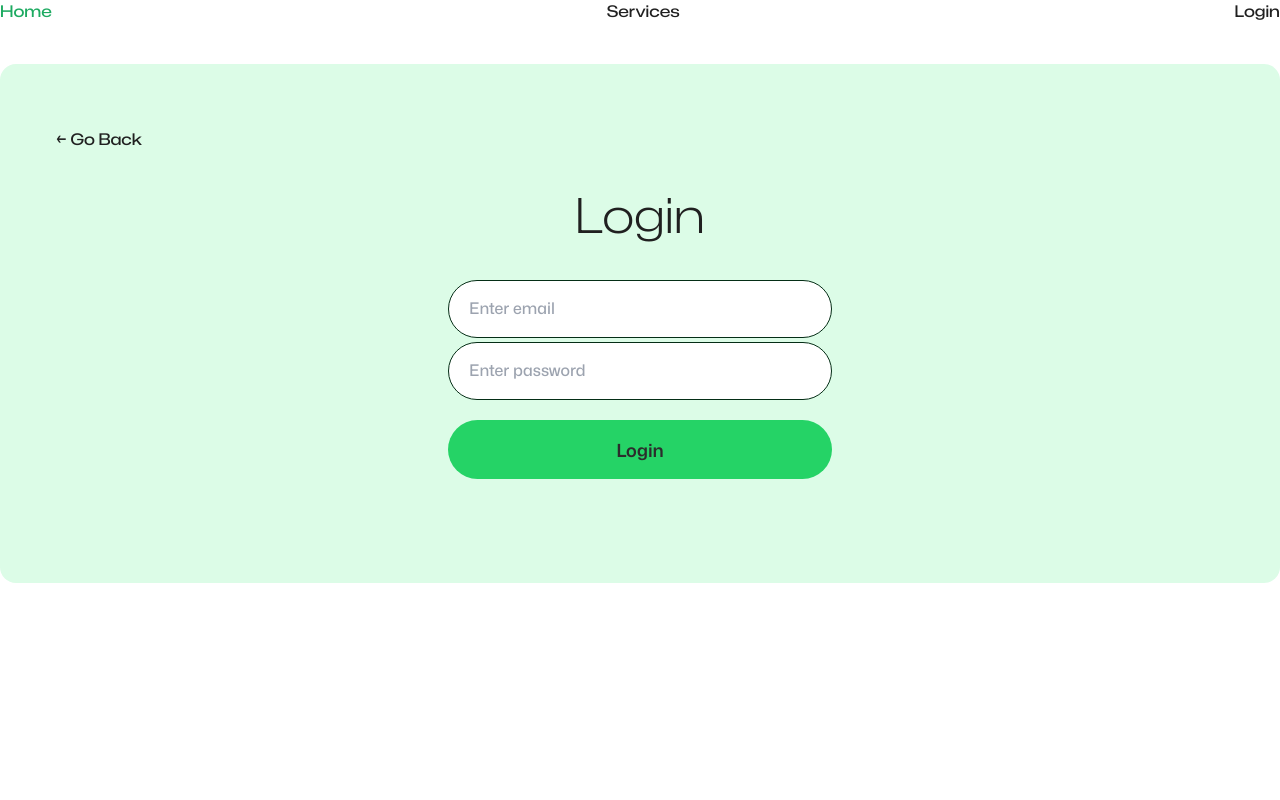
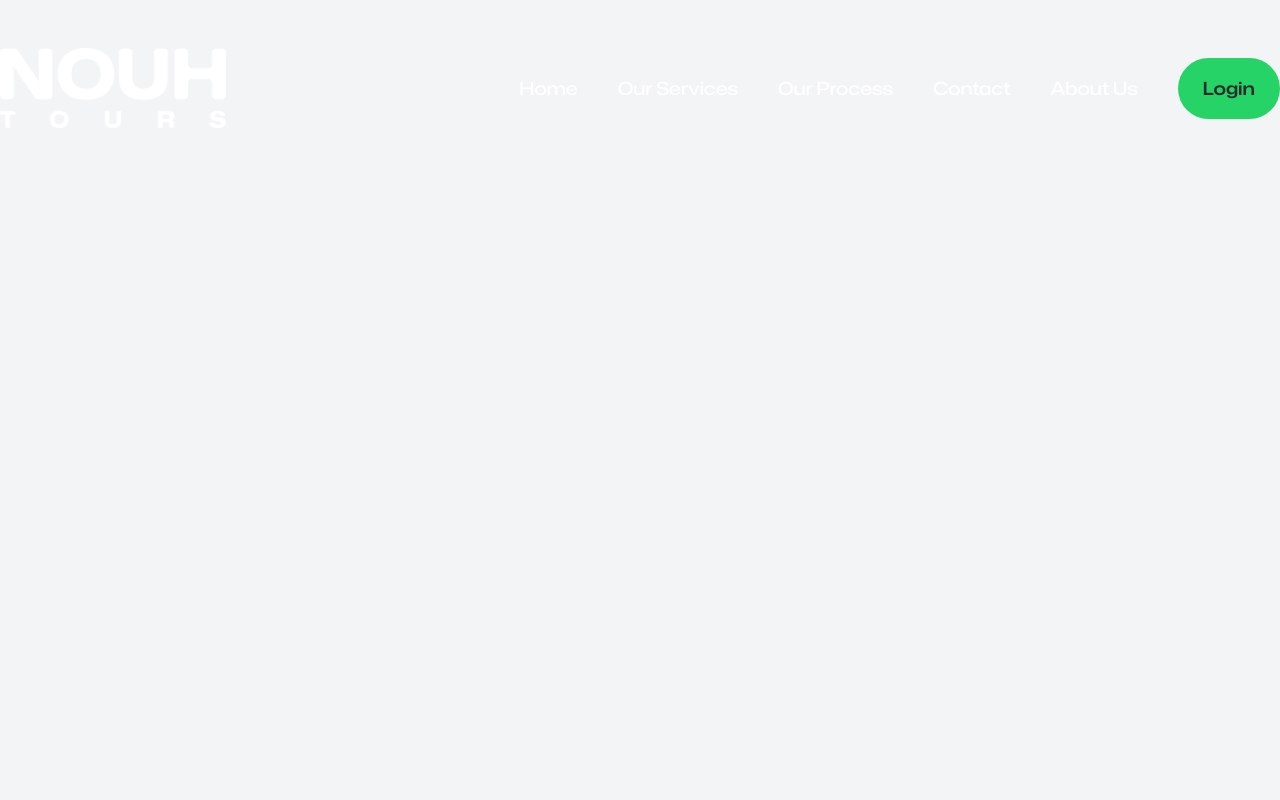
Before and after one commit to mimi-uxui-dev/nouh-tours, a Next.js app: page /login in a window 1280 px wide. Shown: the top 800 px of the page. Built offline with nearby package versions, Linux system fonts and the light colour scheme; no server answers.

Commit message:
nav style

```diff
--- a/app/globals.css
+++ b/app/globals.css
@@ -32,7 +32,8 @@ a {
   font-weight: 500;
 }
 
-.link {
+nav * {
+  font-size: 18px;
 }
 
 a:hover {
@@ -81,11 +82,11 @@ a:hover {
   color: var(--darkGray);
   background-color: var(--lightGreen);
   font-size: 1.125rem;
-  height: 59px;
+  /* height: 59px; */
   display: inline-block;
   border: 1px solid transparent;
 
-  @apply line-h-150 px-6 py-4 border-radius-100 semi-bold-text;
+  @apply line-h-150 lg:px-6 lg:py-4  px-4 py-3 border-radius-100 semi-bold-text;
 }
 
 .outline-btn-sm {
@@ -172,3 +173,22 @@ textarea {
 h1 {
   @apply text-5xl;
 }
+
+.hero-section {
+  background-image: url("./images/hero-bg.jpg");
+  width: 100%;
+  height: 100vh;
+  z-index: 0;
+}
+
+.nav {
+  position: absolute;
+  top: 0;
+  z-index: 1;
+  margin-top: 48px;
+}
+
+.container-1440 {
+  max-width: 1440px;
+  background-color: #1daa61;
+}
--- a/app/page.js
+++ b/app/page.js
@@ -1,7 +1,9 @@
+import Hero from "@/components/sections/Hero";
+
 export default function Home() {
   return (
     <div>
-      <h1>Home</h1>
+      <Hero />
     </div>
   );
 }
--- a/components/Nav.js
+++ b/components/Nav.js
@@ -1,16 +1,32 @@
 import { useSession, signOut } from "next-auth/react";
+import Image from "next/image";
 import Link from "next/link";
 import React from "react";
+import logo from "@/app/images/logo.png";
 
 function Nav() {
   const { data, status } = useSession();
   // console.log("data -> ", data, " Status -> ", status);
 
   return (
-    <nav className="flex justify-between">
+    <div className="flex justify-center items-center h-screen bg-gray-100 ">
+      <nav className="text-white max-w-screen-2xl nav flex justify-between items-center w-full  lg:px-0 px-5">
+        <Link href={"/"}>
+          <Image
+            src={logo}
+            alt="nouh tours logo"
+            className="h-10 w-full lg:h-20"
+          />
+        </Link>
+
+        <div className="flex space-x-10 items-center ">
+          <div className="lg:flex space-x-10 items-center hidden">
             <Link href={"/"}>Home</Link>
-      <Link href={"/"}>Services</Link>
-
+            <Link href={"/"}>Our Services</Link>
+            <Link href={"/"}>Our Process</Link>
+            <Link href={"/"}>Contact</Link>
+            <Link href={"/"}>About Us</Link>
+          </div>
           {status === "authenticated" ? (
             <>
               <Link
@@ -18,16 +34,18 @@ function Nav() {
                   data?.user?.role === "admin" ? "admin" : "user"
                 }`}
               >
-            Dashboard {data?.user?.fullName} ({data?.user?.role})
+                Dashboard
               </Link>
               <a onClick={() => signOut({ callbackUrl: "/login" })}>Logout</a>
             </>
           ) : (
-        <>
-          <Link href={"/login"}>Login</Link>
-        </>
+            <Link className="btn" href={"/login"}>
+              Login
+            </Link>
           )}
+        </div>
       </nav>
+    </div>
   );
 }
 
--- /dev/null
+++ b/components/sections/Hero.js
@@ -0,0 +1,7 @@
+import React from "react";
+
+function Hero() {
+  return <div className="hero-section"></div>;
+}
+
+export default Hero;
```
Also changed, not shown: app/images/hero-bg.jpg (added), app/images/logo.png (added). Lines whose indentation alone changed are shown as unchanged.
